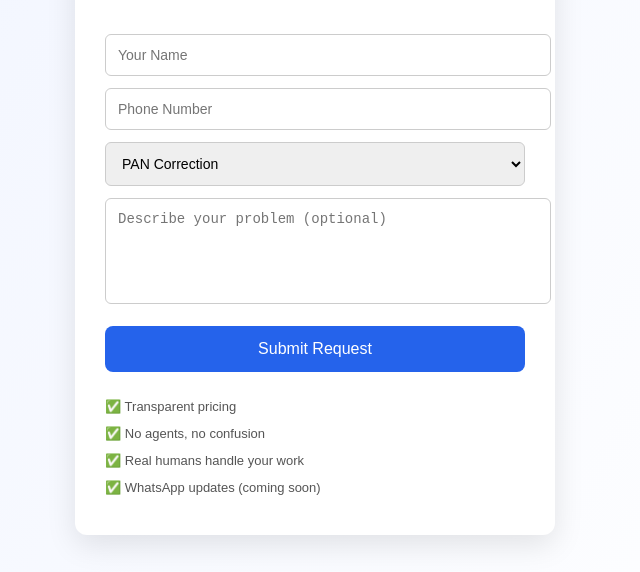
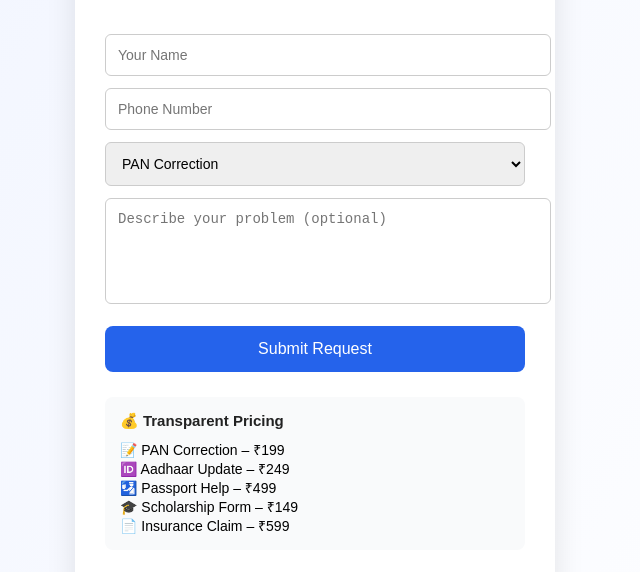
Before and after one commit to vikaschauhan9120252631-coder/lifesetu, a website: page index.html in a window 1280 px wide. Shown: the part 174-746 px from the top of the page, without its empty margins (325-965 px from the left). Drawn offline with Linux system fonts and the light colour scheme.

Commit message:
Add files via upload

```diff
--- a/index.html
+++ b/index.html
@@ -74,6 +74,21 @@
       margin-bottom: 6px;
     }
 
+    .pricing {
+      margin-top: 25px;
+      padding: 15px;
+      background: #f9fafb;
+      border-radius: 8px;
+      font-size: 14px;
+    }
+
+    .pricing h3 {
+      margin-top: 0;
+      margin-bottom: 10px;
+      font-size: 15px;
+      color: #222;
+    }
+
     footer {
       text-align: center;
       margin-top: 30px;
@@ -105,10 +120,21 @@
     <button type="submit">Submit Request</button>
   </form>
 
+  <!-- 💰 PRICING SECTION -->
+  <div class="pricing">
+    <h3>💰 Transparent Pricing</h3>
+    <div>📝 PAN Correction – ₹199</div>
+    <div>🆔 Aadhaar Update – ₹249</div>
+    <div>🛂 Passport Help – ₹499</div>
+    <div>🎓 Scholarship Form – ₹149</div>
+    <div>📄 Insurance Claim – ₹599</div>
+  </div>
+
+  <!-- ✅ TRUST POINTS -->
   <div class="trust">
-    <span>✅ Transparent pricing</span>
     <span>✅ No agents, no confusion</span>
     <span>✅ Real humans handle your work</span>
+    <span>✅ Clear pricing before payment</span>
     <span>✅ WhatsApp updates (coming soon)</span>
   </div>
 </div>
```
